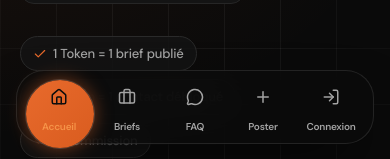
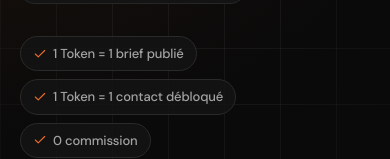
Before and after one commit to m62520363-blip/teranga-labs, a Next.js app: page / in a window 390 px wide. Shown: the part 688-847 px from the top of the page. Built offline with nearby package versions, Linux system fonts and the light colour scheme; no server answers; the database is empty.

Commit message:
fix: cache le bottom nav mobile pour les visiteurs non connectés

```diff
--- a/components/navbar.tsx
+++ b/components/navbar.tsx
@@ -227,7 +227,7 @@ export function Navbar({
         )}
       </header>
 
-      <MobileDock items={dockItems} pathname={pathname} />
+      {authed ? <MobileDock items={dockItems} pathname={pathname} /> : null}
     </>
   );
 }
```
